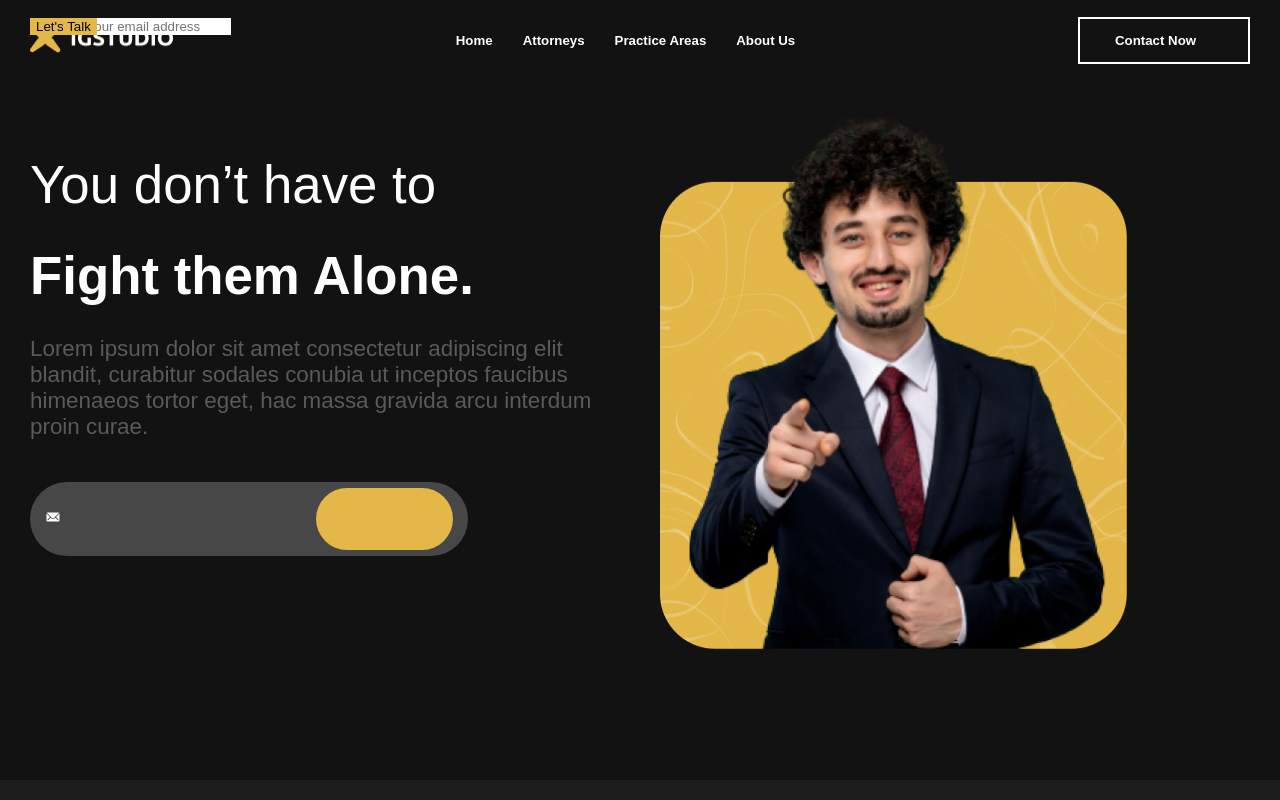
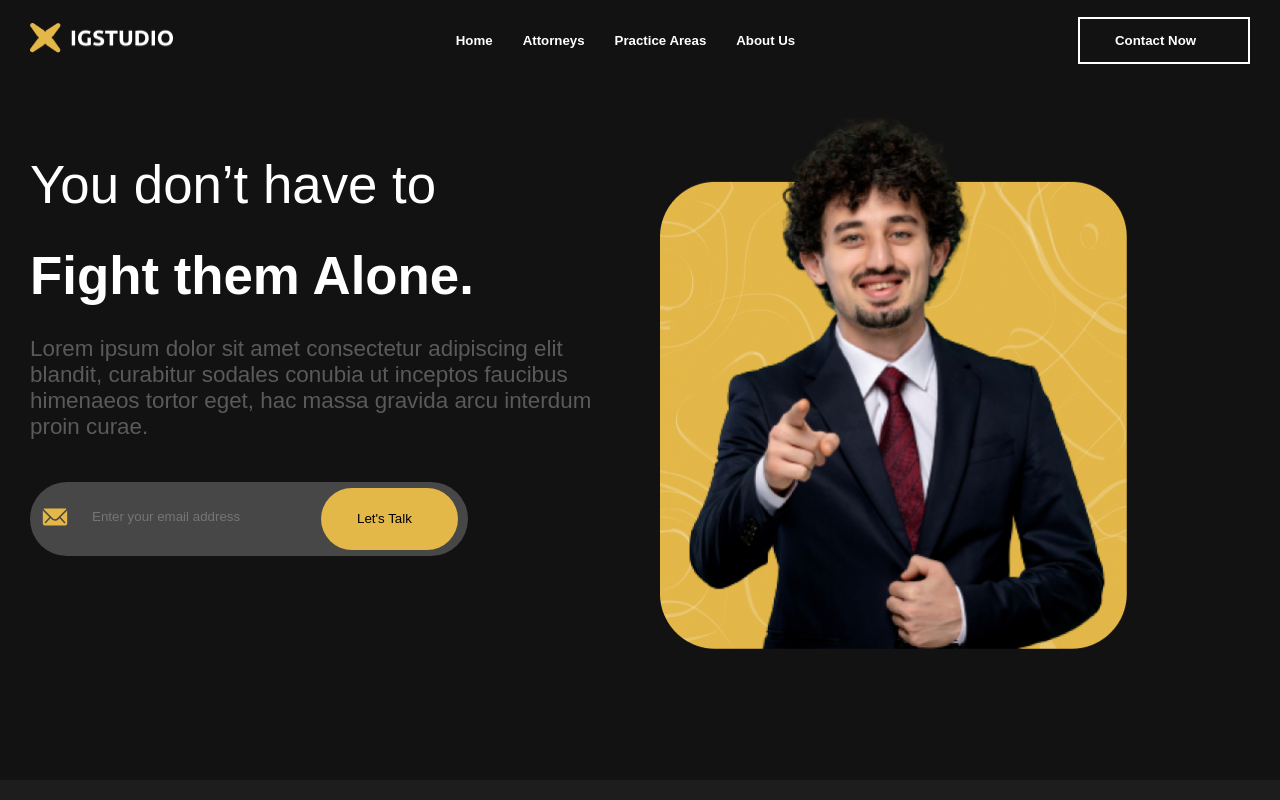
Before and after one commit to avinroy001/LawFirm-LandingPage, a React (Vite) app in the folder law-firm/: page / in a window 1280 px wide. Shown: the top 800 px of the page. Built offline with nearby package versions, Linux system fonts and the light colour scheme.

Commit message:
error correction commit

```diff
--- a/law-firm/src/components/MailBox/MailBox.jsx
+++ b/law-firm/src/components/MailBox/MailBox.jsx
@@ -4,9 +4,10 @@ import { IoIosMail } from "react-icons/io";
 const MailBox = () => {
   return (
     <div className={styles.mailbox}>
-      <div>
-        <IoIosMail />
-        <input placeholder='Enter your email address'></input>
+      <div className={styles.inputblock}>
+        <IoIosMail  size={30} color='var(--color-primary)'/>
+        <input placeholder='Enter your email address'>
+        </input>
       </div>
       <div className={styles.button}>
         <button>Let's Talk</button>
--- a/law-firm/src/components/MailBox/MailBox.module.css
+++ b/law-firm/src/components/MailBox/MailBox.module.css
@@ -6,11 +6,28 @@
     display: flex;
     justify-content: space-between;
     align-items: center;
-    padding: 15px;
+    padding: 10px;
 }
 .button {
     width: 137px;
     height: 62px;
     background-color: var(--color-primary);
     border-radius: 43px;
+    position: relative;
+    button {
+        position: absolute;
+        top: 22px;
+    }
 }
+.inputblock {
+    position: relative;
+    /* display:flex; */
+    /* align-items: center; */
+    /* justify-content: center; */
+    input {
+        position: absolute;
+        top: 6px;
+        background-color: var(--color-box);
+        width: 200px;
+    }
+}
```
